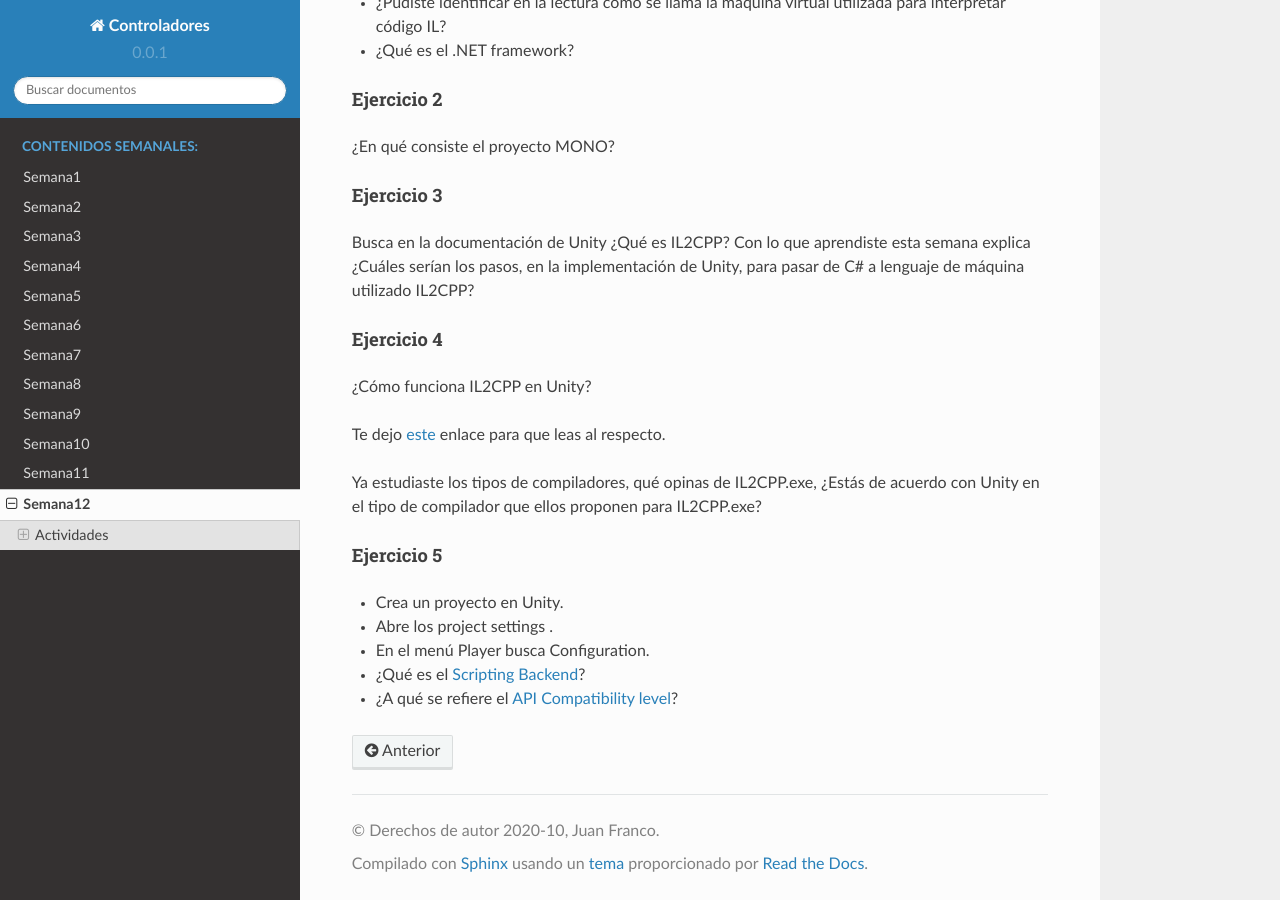
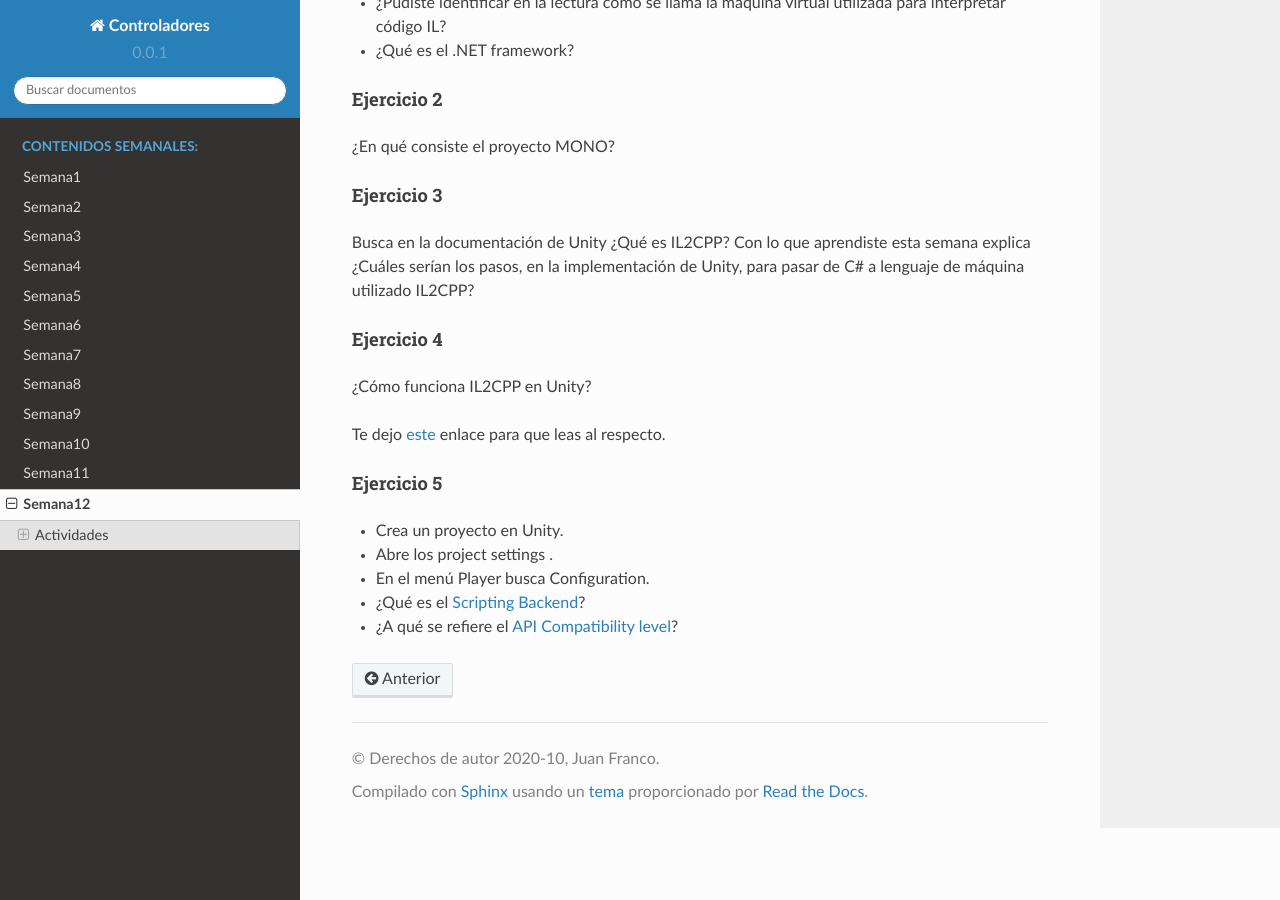
Before and after one commit to juanferfranco/controladores, a Sphinx documentation site: the page built from docs/_semana12/semana12.rst, in a window 1280 px wide and 900 px high, scrolled down 10324 px. Built offline with Sphinx 7.4.7 and the Read the Docs theme 2.0.0, drawn with Linux system fonts in a browser that asks for light colours.

Commit message:
update week 12

```diff
--- a/docs/_semana12/semana12.rst
+++ b/docs/_semana12/semana12.rst
@@ -541,11 +541,8 @@
 #############
 ¿Cómo funciona IL2CPP en Unity?
 
-Te dejo `este <https://blogs.unity3d.com/2015/05/06/an-introduction-to-ilcpp-internals/?_ga=2.192364842.1406496065.1600645306-1565999710.1600371943>`__
+Te dejo `este <hhttps://docs.unity3d.com/Manual/IL2CPP-HowItWorks.html>`__
 enlace para que leas al respecto.
-
-Ya estudiaste los tipos de compiladores, qué opinas de IL2CPP.exe, ¿Estás de acuerdo con
-Unity en el tipo de compilador que ellos proponen para IL2CPP.exe?
 
 Ejercicio 5
 #############
```
